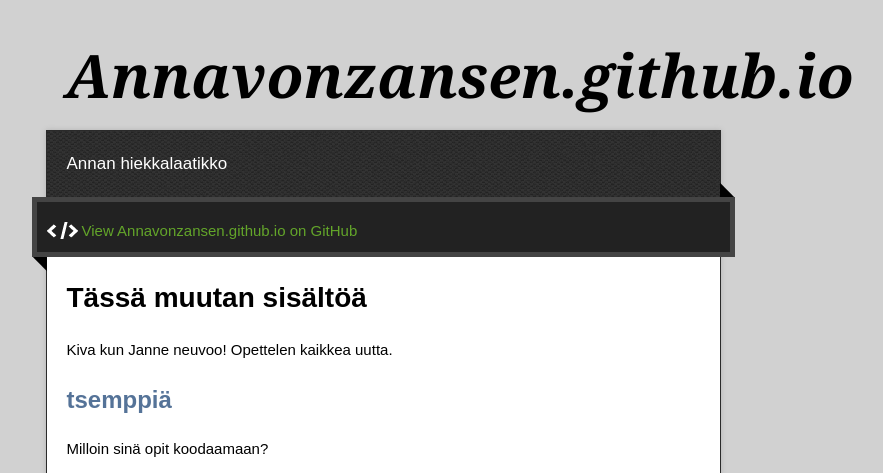
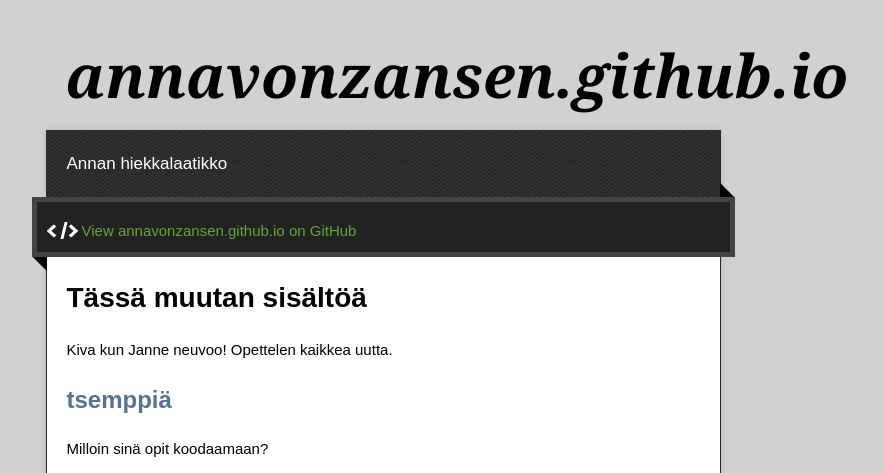
Before and after one commit to annavonzansen/annavonzansen.github.io, a plain HTML site: page index.html in a window 1280 px wide. Shown: the top 473 px of the page, without its empty margins (257-1140 px from the left). Drawn offline with nearby package versions, Linux system fonts and the light colour scheme.

Commit message:
Update index.html

```diff
--- a/index.html
+++ b/index.html
@@ -22,14 +22,14 @@
 
   <div class="wrapper">
     <header>
-      <h1 class="title">Annavonzansen.github.io</h1>
+      <h1 class="title">annavonzansen.github.io</h1>
     </header>
     <div id="container">
       <p class="tagline">Annan hiekkalaatikko</p>
       <div id="main" role="main">
         <div class="download-bar">
         <div class="inner">
-          <a href="https://github.com/annavonzansen" class="code">View Annavonzansen.github.io on GitHub</a>
+          <a href="https://github.com/annavonzansen" class="code">View annavonzansen.github.io on GitHub</a>
         </div>
         <span class="blc"></span><span class="trc"></span>
         </div>
```
